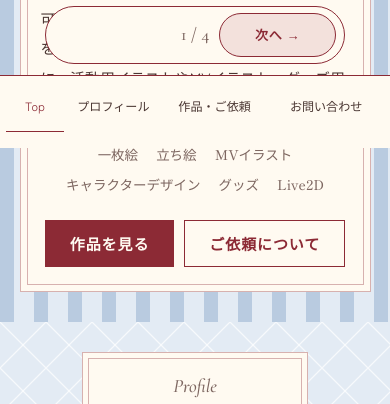
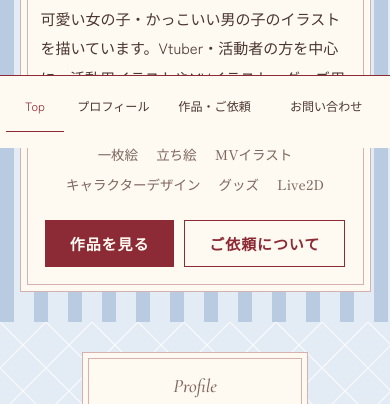
Before and after one commit to 01production331-sys/taroneko01, a plain HTML site: page web/index.html in a window 390 px wide. Shown: the part 696-1100 px from the top of the page. Drawn offline with nearby package versions, Linux system fonts and the light colour scheme.

Commit message:
Update pager styles and media queries in index.html

```diff
--- a/web/index.html
+++ b/web/index.html
@@ -86,8 +86,8 @@ a:focus-visible,button:focus-visible{outline:2px solid var(--wine);outline-offse
 .hero .htext{max-width:640px}
 #about,#service{scroll-margin-top:16px}
 @media(max-width:700px){
-  html{scroll-padding-top:68px;scroll-padding-bottom:calc(156px + env(safe-area-inset-bottom))}
-  body{padding-bottom:calc(156px + env(safe-area-inset-bottom))}
+  html{scroll-padding-top:68px;scroll-padding-bottom:calc(78px + env(safe-area-inset-bottom))}
+  body{padding-bottom:calc(78px + env(safe-area-inset-bottom))}
   nav .wrap{justify-content:center;overflow:visible}
   nav .logo{margin:0;padding:8px 0;text-align:center}
   .page-tabs{position:fixed;inset:auto 0 0;display:grid;grid-template-columns:.7fr 1.15fr 1.25fr 1.4fr;padding:4px 6px calc(16px + env(safe-area-inset-bottom));border-top:1px solid var(--wine);background:var(--paper)}
@@ -137,13 +137,16 @@ a:focus-visible,button:focus-visible{outline:2px solid var(--wine);outline-offse
 .mail{font-family:"Cormorant Garamond",serif;font-weight:600;font-size:clamp(19px,2.4vw,23px);overflow-wrap:anywhere;margin:8px 0 0;color:var(--wine)}
 .copy{margin-top:12px;min-height:44px;padding:6px 18px;border:1px solid var(--rule);background:transparent;color:var(--ink);font:500 14px "Shippori Mincho",serif;cursor:pointer}
 /* pager */
-.pager{position:fixed;z-index:9;inset:auto auto 16px 50%;transform:translateX(-50%);display:grid;grid-template-columns:1fr auto 1fr;align-items:center;gap:10px;width:min(300px,calc(100% - 28px));padding:6px 8px;border:1px solid var(--wine);border-radius:999px;background:var(--paper)}
+.pager{position:fixed;z-index:9;inset:auto clamp(14px,2vw,36px) 16px;display:grid;grid-template-columns:1fr auto 1fr;align-items:center;pointer-events:none}
+.pager .btn{pointer-events:auto}
+.pager #prev{justify-self:start}
+.pager #next{justify-self:end}
 @media(min-width:701px){html{scroll-padding-bottom:88px}body{padding-bottom:88px}}
-@media(max-width:700px){.pager{bottom:calc(84px + env(safe-area-inset-bottom))}}
-.pager .btn{background:var(--wineS);color:var(--wine);min-width:0;min-height:44px;padding:4px 10px;border-radius:999px;font-size:13px;white-space:nowrap}
+@media(max-width:700px){.pager{display:none}}
+.pager .btn{background:var(--wineS);color:var(--wine);min-width:0;min-height:44px;padding:4px 16px;border-radius:999px;font-size:13px;white-space:nowrap}
 .pager .btn:hover{background:var(--wine);color:var(--paper)}
 .pager .btn[hidden]{display:inline-flex;visibility:hidden}
-.pager span{color:var(--sub);font-family:"Cormorant Garamond",serif;font-size:18px}
+.pager span{padding:4px 12px;border:1px solid var(--wine);border-radius:999px;background:var(--paper);color:var(--sub);font-family:"Cormorant Garamond",serif;font-size:18px}
 footer{text-align:center;font-family:"Cormorant Garamond",serif;font-style:italic;font-size:16px;color:var(--sub);padding:0 16px 30px}
 /* lightbox */
 #lb{position:fixed;inset:0;z-index:50;background:rgb(36 26 28/.9);display:none;place-items:center;padding:56px 12px 20px}
```
